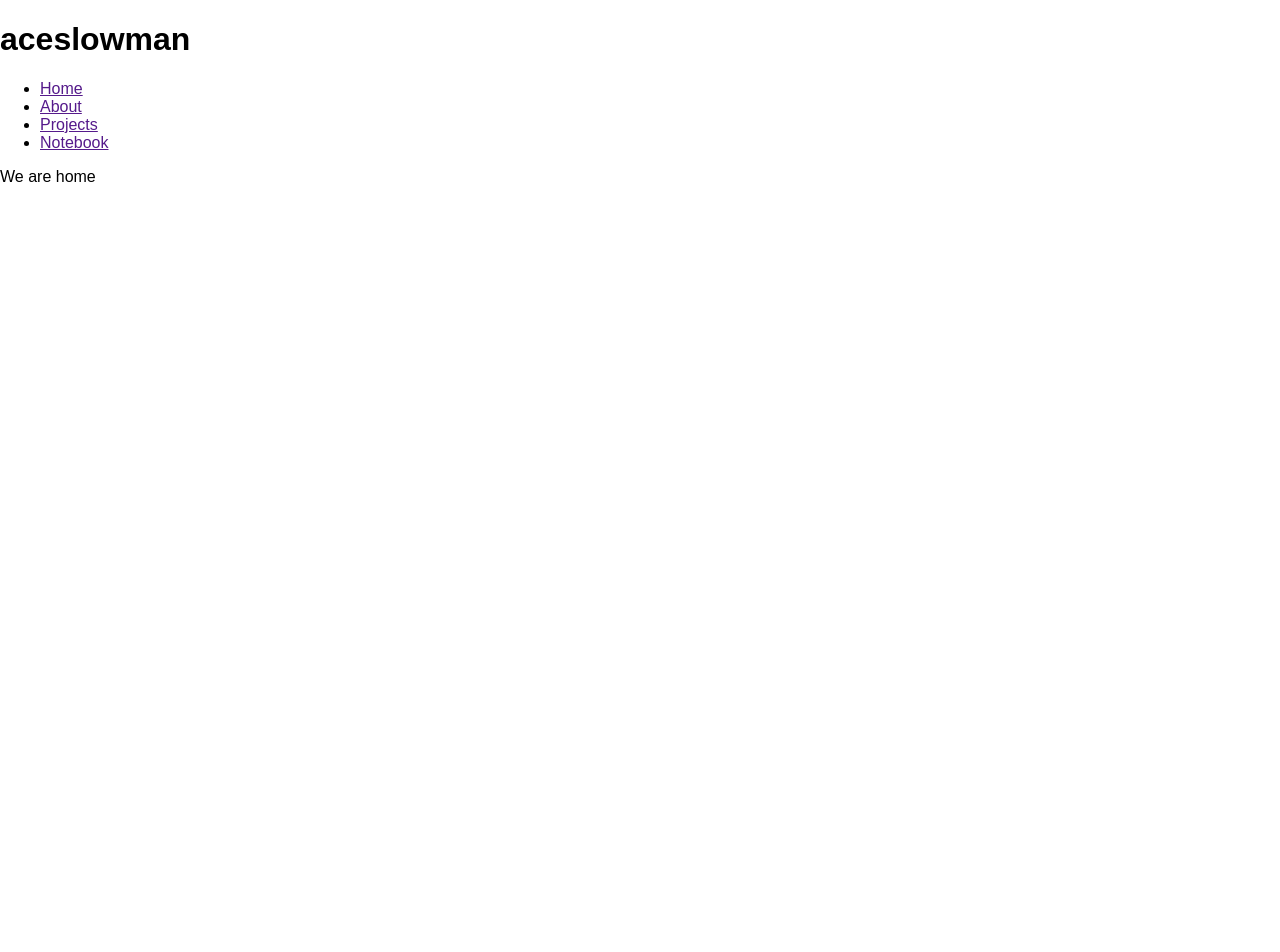
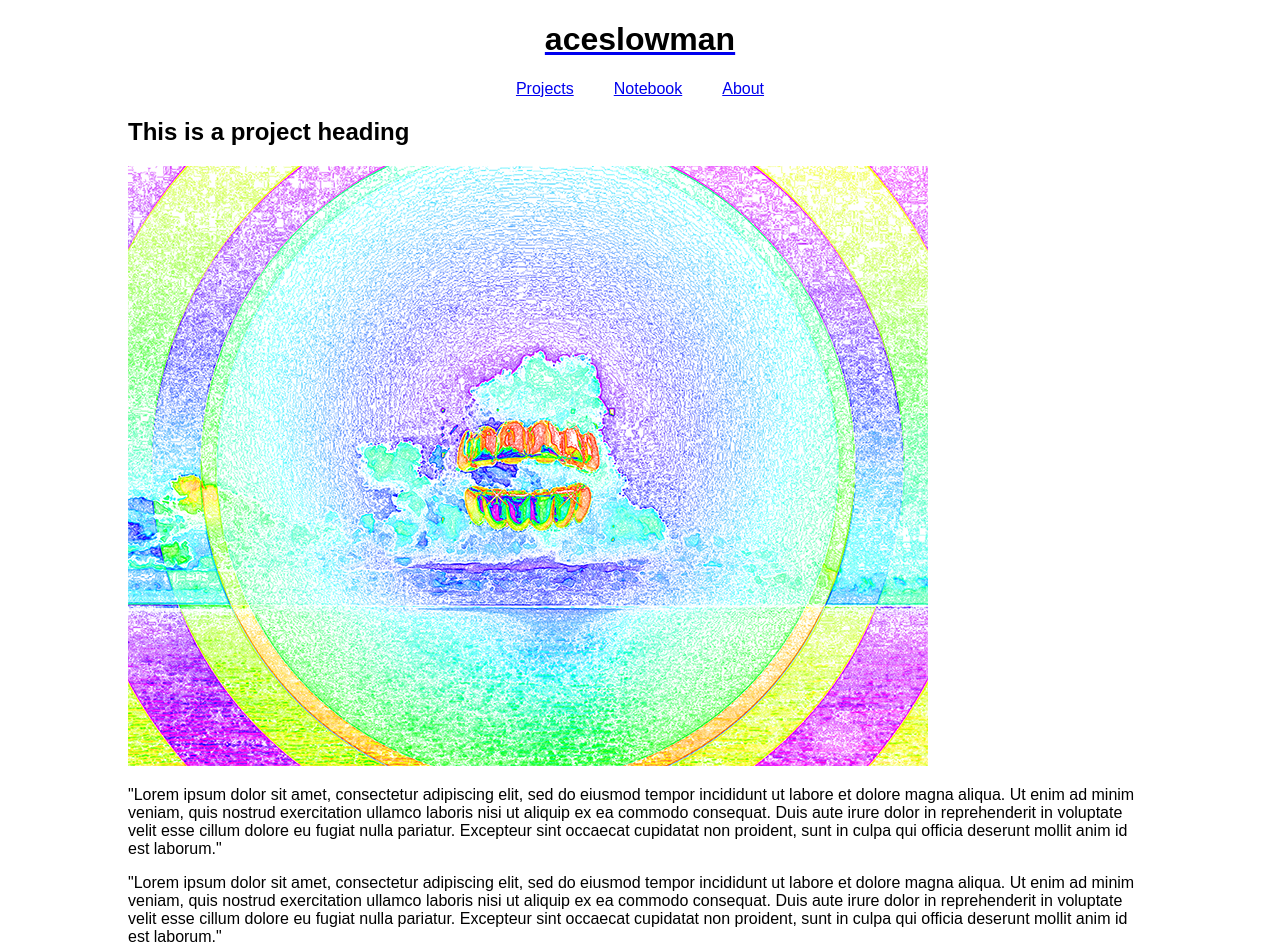
Before and after one commit to aceslowman/aceslowman-site, a React (Create React App) app: page /projects in a window 1280 px wide. Shown: the top 952 px of the page. Before the commit the page ends 800 px from the top, so only its background shows below. Built offline with nearby package versions, Linux system fonts and the light colour scheme.

Commit message:
Reorganized and began using react router

```diff
--- a/public/index.html
+++ b/public/index.html
@@ -20,7 +20,7 @@
       work correctly both with client-side routing and a non-root public URL.
       Learn how to configure a non-root public URL by running `npm run build`.
     -->
-    <title>React App</title>
+    <title>aceslowman</title>
   </head>
   <body>
     <noscript>
--- a/src/App.css
+++ b/src/App.css
@@ -1,28 +1,22 @@
-.App {
-  text-align: center;
+h1{
+    color:black;
 }
 
-.App-logo {
-  animation: App-logo-spin infinite 20s linear;
-  height: 80px;
+nav ul {
+    padding:0;
 }
 
-.App-header {
-  background-color: #222;
-  height: 150px;
-  padding: 20px;
-  color: white;
+nav ul li {
+    list-style:none;
+    display:inline;
+    padding:0px 20px;
 }
 
-.App-title {
-  font-size: 1.5em;
+.top {
+    text-align:center;
 }
 
-.App-intro {
-  font-size: large;
+.content{
+    margin: 0 auto;
+    width: 80%;
 }
-
-@keyframes App-logo-spin {
-  from { transform: rotate(0deg); }
-  to { transform: rotate(360deg); }
-}
--- a/src/App.js
+++ b/src/App.js
@@ -1,17 +1,41 @@
 import React, { Component } from 'react';
-import Navigation from './Navigation';
-import Home from './Home/Home';
+import Navigation from './components/Navigation';
+import Home from './components/Home';
+import About from './components/About';
+import Projects from './components/Projects';
+import Notebook from './components/Notebook';
 import './App.css';
+
+import { Route, Link } from 'react-router-dom';
 
 class App extends Component {
   render() {
     return (
         <div>
-            <header>
-                <h1>aceslowman</h1>
-            </header>
-            <Navigation />
-            <Home />
+            <div className="top">
+                <header>
+                    <Link to="/"><h1>aceslowman</h1></Link>
+                </header>
+                <nav>
+                    <ul>
+                        <li>
+                            <Link to="/projects">Projects</Link>
+                        </li>
+                        <li>
+                            <Link to="/notebook">Notebook</Link>
+                        </li>
+                        <li>
+                            <Link to="/about">About</Link>
+                        </li>
+                    </ul>
+                </nav>
+            </div>
+            <div className="content">
+                <Route path="/" component={Home} exact="true"/>
+                <Route path="/about" component={About}/>
+                <Route path="/projects" component={Projects}/>
+                <Route path="/notebook" component={Notebook}/>
+            </div>
         </div>
     )
   }
--- a/src/Navigation.js
+++ /dev/null
@@ -1,18 +0,0 @@
-import React, { Component } from 'react';
-
-class Navigation extends Component {
-    render(){
-        return (
-            <nav>
-                <ul>
-                    <li><a href="">Home</a></li>
-                    <li><a href="">About</a></li>
-                    <li><a href="">Projects</a></li>
-                    <li><a href="">Notebook</a></li>
-                </ul>
-            </nav>
-        )
-    }
-}
-
-export default Navigation;
--- a/src/Home/Home.js
+++ b/src/components/Home.js
@@ -4,7 +4,7 @@ class Home extends Component {
     render(){
         return (
             <div>
-                <p>We are home</p>
+
             </div>
         )
     }
--- /dev/null
+++ b/src/components/Navigation.js
@@ -0,0 +1,19 @@
+import React, { Component } from 'react';
+import { Link } from 'react-router-dom';
+
+class Navigation extends Component {
+    render(){
+        return (
+            <nav>
+                <ul>
+                    <li><Link to="/home">Home</Link></li>
+                    <li><Link to="/about">About</Link></li>
+                    <li><Link to="/projects">Projects</Link></li>
+                    <li><Link to="/notebook">Notebook</Link></li>
+                </ul>
+            </nav>
+        )
+    }
+}
+
+export default Navigation;
--- /dev/null
+++ b/src/components/Projects.js
@@ -0,0 +1,38 @@
+import React, { Component } from 'react';
+
+import testImg from '../img/testImg.png';
+
+class Projects extends Component {
+    render(){
+        return (
+            <div className="post">
+                <h2>This is a project heading</h2>
+                <img src={testImg} />
+                <p>
+                    "Lorem ipsum dolor sit amet, consectetur adipiscing
+                    elit, sed do eiusmod tempor incididunt ut labore et
+                    dolore magna aliqua. Ut enim ad minim veniam, quis
+                    nostrud exercitation ullamco laboris nisi ut aliquip
+                    ex ea commodo consequat. Duis aute irure dolor in
+                    reprehenderit in voluptate velit esse cillum dolore eu
+                    fugiat nulla pariatur. Excepteur sint occaecat
+                    cupidatat non proident, sunt in culpa qui officia
+                    deserunt mollit anim id est laborum."
+                </p>
+                <p>
+                    "Lorem ipsum dolor sit amet, consectetur adipiscing
+                    elit, sed do eiusmod tempor incididunt ut labore et
+                    dolore magna aliqua. Ut enim ad minim veniam, quis
+                    nostrud exercitation ullamco laboris nisi ut aliquip
+                    ex ea commodo consequat. Duis aute irure dolor in
+                    reprehenderit in voluptate velit esse cillum dolore eu
+                    fugiat nulla pariatur. Excepteur sint occaecat
+                    cupidatat non proident, sunt in culpa qui officia
+                    deserunt mollit anim id est laborum."
+                </p>
+            </div>
+        )
+    }
+}
+
+export default Projects;
--- a/src/index.js
+++ b/src/index.js
@@ -3,6 +3,14 @@ import ReactDOM from 'react-dom';
 import './index.css';
 import App from './App';
 import registerServiceWorker from './registerServiceWorker';
+import { BrowserRouter } from 'react-router-dom';
 
-ReactDOM.render(<App />, document.getElementById('root'));
+ReactDOM.render((
+        <BrowserRouter>
+            <App />
+        </BrowserRouter>
+    ),
+    document.getElementById('root')
+);
+
 registerServiceWorker();
```
Also changed, not shown: src/Projects/Projects.js (deleted, +0 -13 lines), src/components/About.js (renamed from src/About/About.js), src/components/Notebook.js (renamed from src/Notebook/Notebook.js), src/img/testImg.png (added).
